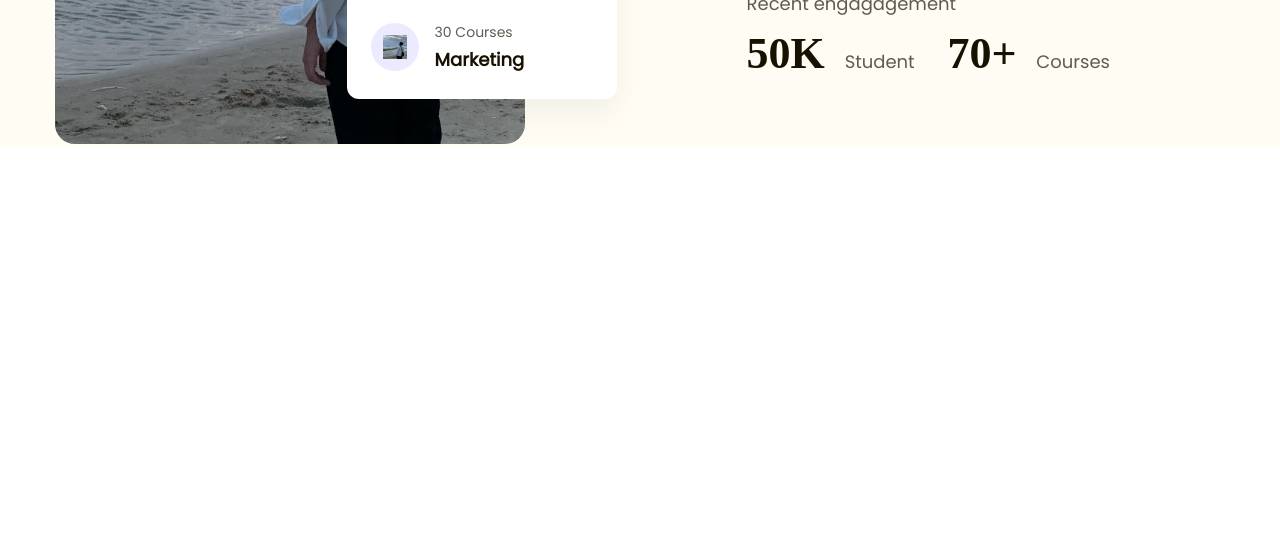
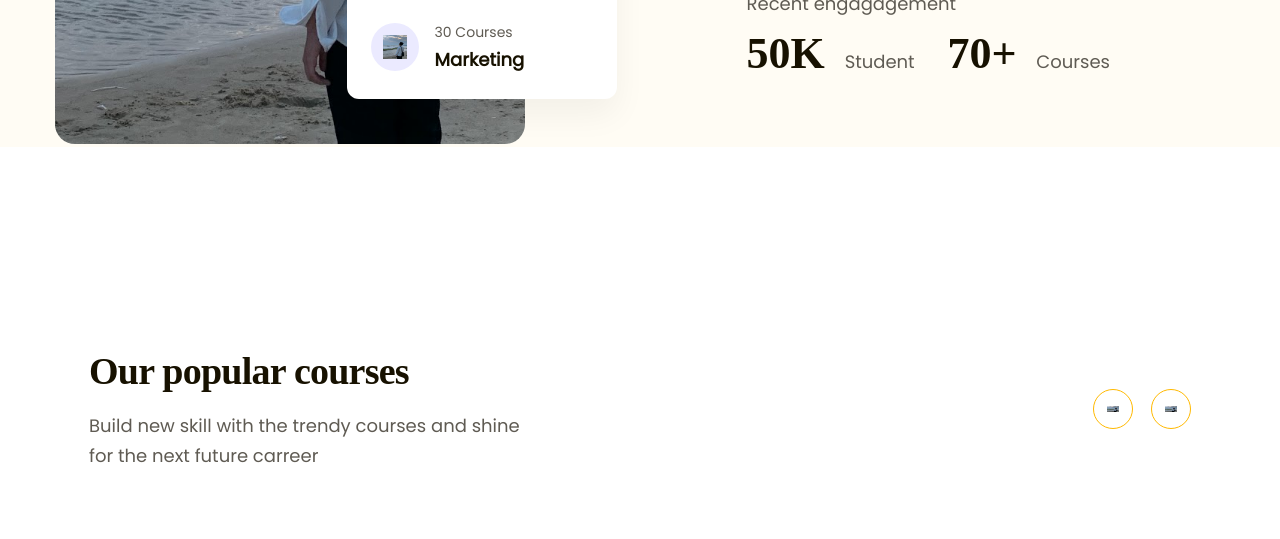
Before and after one commit to DatNguyen287/duan6, a plain HTML site: page index.html in a window 1280 px wide. Shown: the part 635-1174 px from the top of the page. Drawn offline with Linux system fonts and the light colour scheme.

Commit message:
fourth-commit

```diff
--- a/assets/css/style.css
+++ b/assets/css/style.css
@@ -43,6 +43,15 @@ a {
     font-weight: 600;
     border-radius: 999px;
     background: #171100;
+}
+
+.heading-lv2 {
+    color: #171100;
+    font-family: var(--font-heading);
+    font-size: 3.8rem;
+    font-weight: 700;
+    line-height: 1.27;
+    letter-spacing: -0.76px;
 }
 
 .button:hover {
@@ -283,3 +292,47 @@ a {
 .hero .stats strong:nth-child(2) {
     margin-left: 28px;
 }
+
+/* popular */
+.popular {
+    padding: 65px;
+    margin-top: 135px;
+}
+.popular .control-btn img {
+    width: 12px;
+    height: 6px;
+}
+
+.popular-top {
+    display: flex;
+    align-items: center;
+    justify-content: space-between;
+}
+.popular-top .des {
+    color: #5f5b53;
+    margin-top: 16px;
+    width: 458px;
+    font-size: 1.8rem;
+    line-height: 1.67;
+}
+
+.popular-top .control{
+    display: flex;
+    gap: 18px;
+}
+
+.popular-top .control-btn {
+    display: flex;
+    align-items: center;
+    justify-content: center;
+    background: transparent;
+    width: 40px;
+    height: 40px;
+    border-radius: 50%;
+    border: #ffb900 solid 1px;
+}
+
+.popular-top .control-btn:hover {
+    background: #ffb900;
+    cursor: pointer;
+}
--- a/index.html
+++ b/index.html
@@ -119,6 +119,26 @@
                 </div>
             </div>
         </div>
+
+        <!-- popular -->
+        <div class="popular">
+            <div class="main-content">
+                <div class="popular-top">
+                    <div class="infor">
+                        <h2 class="heading-lv2">Our popular courses</h2>
+                        <p class="des">Build new skill with the trendy courses and shine for the next future carreer</p>
+                    </div>
+                    <div class="control">
+                        <button class="control-btn">
+                            <img src="./assets/img/IMG_4612.jpg" alt="">
+                        </button>
+                        <button class="control-btn">
+                            <img src="./assets/img/IMG_4612.jpg" alt="">
+                        </button>
+                    </div>
+                </div>
+            </div>
+        </div>
     </main>
 </body>
 </html>
```
